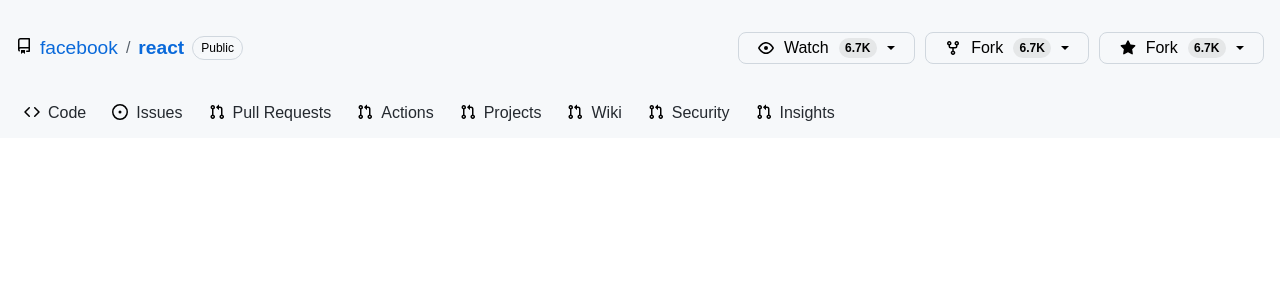
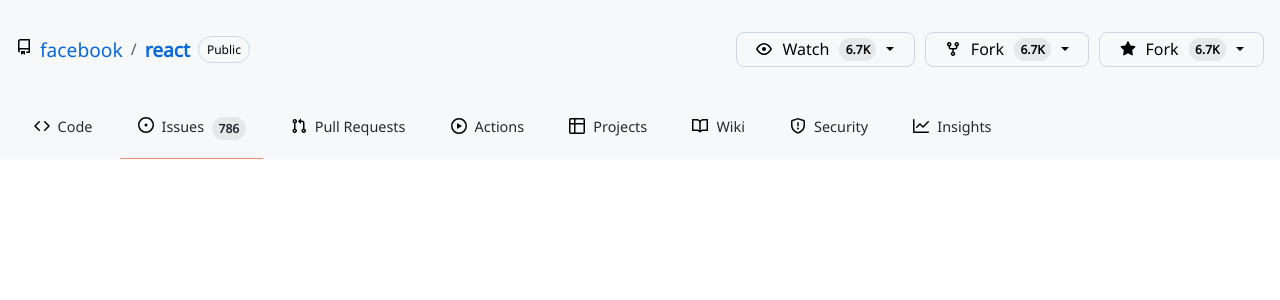
Before and after one commit to jainPrajwal/issues, a React (Create React App) app: page / in a window 1280 px wide. Shown: the top 300 px of the page. Built offline with nearby package versions, Linux system fonts and the light colour scheme; no server answers.

Commit message:
feat: proper alignment and hover

```diff
--- a/public/index.html
+++ b/public/index.html
@@ -24,6 +24,9 @@
       work correctly both with client-side routing and a non-root public URL.
       Learn how to configure a non-root public URL by running `npm run build`.
     -->
+    <link rel="preconnect" href="https://fonts.googleapis.com">
+    <link rel="preconnect" href="https://fonts.gstatic.com" crossorigin>
+    <link href="https://fonts.googleapis.com/css2?family=Noto+Sans&display=swap" rel="stylesheet">
     <title>React App</title>
   </head>
   <body>
--- a/src/common.css
+++ b/src/common.css
@@ -424,7 +424,8 @@
     padding: 0;
     margin: 0;
     box-sizing: border-box;
-    font-size: 1rem;
+    font-family: 'Noto Sans', sans-serif;
+
 }
 
 .color-fg-muted {
--- a/src/components/header/NavigationBar.module.css
+++ b/src/components/header/NavigationBar.module.css
@@ -1,9 +1,20 @@
 .navItemLink {
     color: var(--color-fg-default);
+    padding: 0.6rem;
 }
 
-.navItem:hover {
+.navItemLink:hover {
     background-color: var(--color-action-list-item-default-hover-bg);
-    border-radius: 12px;;
+    border-radius: 8px;
+    ;
     cursor: pointer;
+
 }
+
+.borderBottomActive {
+    border-bottom: 1px solid var(--color-primer-border-active);
+}
+
+.navItem {
+
+}
--- a/src/components/header/NavigationBar.tsx
+++ b/src/components/header/NavigationBar.tsx
@@ -1,36 +1,41 @@
 import { default as styles } from "./NavigationBar.module.css";
 
 export function NavigationBar() {
-    const {navItemLink, navItem} = styles;
+    const { navItemLink, navItem,borderBottomActive } = styles;
     return <div>
-        <ul className="d-flex gap-10 py-sm pt-lg text-black f-wrap">
+        <ul className="d-flex gap-10  pt-lg  f-wrap">
             <li className={`p-sm ${navItem}`}>
-                <a href="/" className={`d-flex ${navItemLink}`}>
+                <a href="/" className={`d-flex ${navItemLink} ai-center`}>
                     <svg aria-hidden="true" height="16" viewBox="0 0 16 16" version="1.1" width="16" className="octicon octicon-code UnderlineNav-octicon d-none d-sm-inline">
                         <path fill-rule="evenodd" d="M4.72 3.22a.75.75 0 011.06 1.06L2.06 8l3.72 3.72a.75.75 0 11-1.06 1.06L.47 8.53a.75.75 0 010-1.06l4.25-4.25zm6.56 0a.75.75 0 10-1.06 1.06L13.94 8l-3.72 3.72a.75.75 0 101.06 1.06l4.25-4.25a.75.75 0 000-1.06l-4.25-4.25z"></path>
                     </svg>
-                    <span className="ml-sm">
+                    <span className="ml-sm text-small">
                         Code
                     </span>
                 </a>
             </li>
-            <li className={`p-sm ${navItem}`}>
+            <li className={`p-sm ${navItem} ${borderBottomActive}`}>
 
-                <a href="/" className={`d-flex ${navItemLink}`}>
+                <a href="/" className={`d-flex ${navItemLink} `}>
                     <svg aria-hidden="true" height="16" viewBox="0 0 16 16" version="1.1" width="16" className="octicon octicon-issue-opened UnderlineNav-octicon d-none d-sm-inline">
                         <path d="M8 9.5a1.5 1.5 0 100-3 1.5 1.5 0 000 3z"></path><path fill-rule="evenodd" d="M8 0a8 8 0 100 16A8 8 0 008 0zM1.5 8a6.5 6.5 0 1113 0 6.5 6.5 0 01-13 0z"></path>
                     </svg>
-                    <span className="ml-sm">
+                    <span className="ml-sm text-small">
                         Issues
+                    </span>
+                    <span
+                        className="ml-sm notifications-counter "
+                    >
+                        786
                     </span>
                 </a>
             </li>
             <li className={`p-sm ${navItem}`}>
-                <a href="/" className={`d-flex ${navItemLink}`}>
+                <a href="/" className={`d-flex ${navItemLink} ai-center`}>
                     <svg aria-hidden="true" height="16" viewBox="0 0 16 16" version="1.1" width="16" className="octicon octicon-git-pull-request UnderlineNav-octicon d-none d-sm-inline">
                         <path fill-rule="evenodd" d="M7.177 3.073L9.573.677A.25.25 0 0110 .854v4.792a.25.25 0 01-.427.177L7.177 3.427a.25.25 0 010-.354zM3.75 2.5a.75.75 0 100 1.5.75.75 0 000-1.5zm-2.25.75a2.25 2.25 0 113 2.122v5.256a2.251 2.251 0 11-1.5 0V5.372A2.25 2.25 0 011.5 3.25zM11 2.5h-1V4h1a1 1 0 011 1v5.628a2.251 2.251 0 101.5 0V5A2.5 2.5 0 0011 2.5zm1 10.25a.75.75 0 111.5 0 .75.75 0 01-1.5 0zM3.75 12a.75.75 0 100 1.5.75.75 0 000-1.5z"></path>
                     </svg>
-                    <span className="ml-sm">
+                    <span className="ml-sm text-small">
                         Pull Requests
                     </span>
 
@@ -38,55 +43,55 @@
             </li>
             <li className={`p-sm ${navItem}`}>
 
-                <a href="/" className={`d-flex ${navItemLink}`}>
-                    <svg aria-hidden="true" height="16" viewBox="0 0 16 16" version="1.1" width="16" className="octicon octicon-git-pull-request UnderlineNav-octicon d-none d-sm-inline">
-                        <path fill-rule="evenodd" d="M7.177 3.073L9.573.677A.25.25 0 0110 .854v4.792a.25.25 0 01-.427.177L7.177 3.427a.25.25 0 010-.354zM3.75 2.5a.75.75 0 100 1.5.75.75 0 000-1.5zm-2.25.75a2.25 2.25 0 113 2.122v5.256a2.251 2.251 0 11-1.5 0V5.372A2.25 2.25 0 011.5 3.25zM11 2.5h-1V4h1a1 1 0 011 1v5.628a2.251 2.251 0 101.5 0V5A2.5 2.5 0 0011 2.5zm1 10.25a.75.75 0 111.5 0 .75.75 0 01-1.5 0zM3.75 12a.75.75 0 100 1.5.75.75 0 000-1.5z"></path>
+                <a href="/" className={`d-flex ${navItemLink} ai-center`}>
+                    <svg aria-hidden="true" height="16" viewBox="0 0 16 16" version="1.1" width="16" data-view-component="true" className="octicon octicon-play UnderlineNav-octicon d-none d-sm-inline">
+                        <path fill-rule="evenodd" d="M1.5 8a6.5 6.5 0 1113 0 6.5 6.5 0 01-13 0zM8 0a8 8 0 100 16A8 8 0 008 0zM6.379 5.227A.25.25 0 006 5.442v5.117a.25.25 0 00.379.214l4.264-2.559a.25.25 0 000-.428L6.379 5.227z"></path>
                     </svg>
-                    <span className="ml-sm">
+                    <span className="ml-sm text-small">
                         Actions
                     </span>
                 </a>
             </li>
             <li className={`p-sm ${navItem}`}>
 
-                <a href="/" className={`d-flex ${navItemLink}`}>
-                    <svg aria-hidden="true" height="16" viewBox="0 0 16 16" version="1.1" width="16" className="octicon octicon-git-pull-request UnderlineNav-octicon d-none d-sm-inline">
-                        <path fill-rule="evenodd" d="M7.177 3.073L9.573.677A.25.25 0 0110 .854v4.792a.25.25 0 01-.427.177L7.177 3.427a.25.25 0 010-.354zM3.75 2.5a.75.75 0 100 1.5.75.75 0 000-1.5zm-2.25.75a2.25 2.25 0 113 2.122v5.256a2.251 2.251 0 11-1.5 0V5.372A2.25 2.25 0 011.5 3.25zM11 2.5h-1V4h1a1 1 0 011 1v5.628a2.251 2.251 0 101.5 0V5A2.5 2.5 0 0011 2.5zm1 10.25a.75.75 0 111.5 0 .75.75 0 01-1.5 0zM3.75 12a.75.75 0 100 1.5.75.75 0 000-1.5z"></path>
+                <a href="/" className={`d-flex ${navItemLink} ai-center`}>
+                    <svg aria-hidden="true" height="16" viewBox="0 0 16 16" version="1.1" width="16" data-view-component="true" className="octicon octicon-table UnderlineNav-octicon d-none d-sm-inline">
+                        <path fill-rule="evenodd" d="M0 1.75C0 .784.784 0 1.75 0h12.5C15.216 0 16 .784 16 1.75v12.5A1.75 1.75 0 0114.25 16H1.75A1.75 1.75 0 010 14.25V1.75zM1.5 6.5v7.75c0 .138.112.25.25.25H5v-8H1.5zM5 5H1.5V1.75a.25.25 0 01.25-.25H5V5zm1.5 1.5v8h7.75a.25.25 0 00.25-.25V6.5h-8zm8-1.5h-8V1.5h7.75a.25.25 0 01.25.25V5z"></path>
                     </svg>
-                    <span className="ml-sm">
+                    <span className="ml-sm text-small">
                         Projects
                     </span>
                 </a>
             </li>
             <li className={`p-sm ${navItem}`}>
 
-                <a href="/" className={`d-flex ${navItemLink}`}>
-                    <svg aria-hidden="true" height="16" viewBox="0 0 16 16" version="1.1" width="16" className="octicon octicon-git-pull-request UnderlineNav-octicon d-none d-sm-inline">
-                        <path fill-rule="evenodd" d="M7.177 3.073L9.573.677A.25.25 0 0110 .854v4.792a.25.25 0 01-.427.177L7.177 3.427a.25.25 0 010-.354zM3.75 2.5a.75.75 0 100 1.5.75.75 0 000-1.5zm-2.25.75a2.25 2.25 0 113 2.122v5.256a2.251 2.251 0 11-1.5 0V5.372A2.25 2.25 0 011.5 3.25zM11 2.5h-1V4h1a1 1 0 011 1v5.628a2.251 2.251 0 101.5 0V5A2.5 2.5 0 0011 2.5zm1 10.25a.75.75 0 111.5 0 .75.75 0 01-1.5 0zM3.75 12a.75.75 0 100 1.5.75.75 0 000-1.5z"></path>
+                <a href="/" className={`d-flex ${navItemLink} ai-center`}>
+                    <svg aria-hidden="true" height="16" viewBox="0 0 16 16" version="1.1" width="16" data-view-component="true" className="octicon octicon-book UnderlineNav-octicon d-none d-sm-inline">
+                        <path fill-rule="evenodd" d="M0 1.75A.75.75 0 01.75 1h4.253c1.227 0 2.317.59 3 1.501A3.744 3.744 0 0111.006 1h4.245a.75.75 0 01.75.75v10.5a.75.75 0 01-.75.75h-4.507a2.25 2.25 0 00-1.591.659l-.622.621a.75.75 0 01-1.06 0l-.622-.621A2.25 2.25 0 005.258 13H.75a.75.75 0 01-.75-.75V1.75zm8.755 3a2.25 2.25 0 012.25-2.25H14.5v9h-3.757c-.71 0-1.4.201-1.992.572l.004-7.322zm-1.504 7.324l.004-5.073-.002-2.253A2.25 2.25 0 005.003 2.5H1.5v9h3.757a3.75 3.75 0 011.994.574z"></path>
                     </svg>
-                    <span className="ml-sm">
+                    <span className="ml-sm text-small">
                         Wiki
                     </span>
                 </a>
             </li>
             <li className={`p-sm ${navItem}`}>
 
-                <a href="/" className={`d-flex ${navItemLink}`}>
-                    <svg aria-hidden="true" height="16" viewBox="0 0 16 16" version="1.1" width="16" className="octicon octicon-git-pull-request UnderlineNav-octicon d-none d-sm-inline">
-                        <path fill-rule="evenodd" d="M7.177 3.073L9.573.677A.25.25 0 0110 .854v4.792a.25.25 0 01-.427.177L7.177 3.427a.25.25 0 010-.354zM3.75 2.5a.75.75 0 100 1.5.75.75 0 000-1.5zm-2.25.75a2.25 2.25 0 113 2.122v5.256a2.251 2.251 0 11-1.5 0V5.372A2.25 2.25 0 011.5 3.25zM11 2.5h-1V4h1a1 1 0 011 1v5.628a2.251 2.251 0 101.5 0V5A2.5 2.5 0 0011 2.5zm1 10.25a.75.75 0 111.5 0 .75.75 0 01-1.5 0zM3.75 12a.75.75 0 100 1.5.75.75 0 000-1.5z"></path>
+                <a href="/" className={`d-flex ${navItemLink} ai-center`}>
+                    <svg aria-hidden="true" height="16" viewBox="0 0 16 16" version="1.1" width="16" data-view-component="true" className="octicon octicon-shield UnderlineNav-octicon d-none d-sm-inline">
+                        <path fill-rule="evenodd" d="M7.467.133a1.75 1.75 0 011.066 0l5.25 1.68A1.75 1.75 0 0115 3.48V7c0 1.566-.32 3.182-1.303 4.682-.983 1.498-2.585 2.813-5.032 3.855a1.7 1.7 0 01-1.33 0c-2.447-1.042-4.049-2.357-5.032-3.855C1.32 10.182 1 8.566 1 7V3.48a1.75 1.75 0 011.217-1.667l5.25-1.68zm.61 1.429a.25.25 0 00-.153 0l-5.25 1.68a.25.25 0 00-.174.238V7c0 1.358.275 2.666 1.057 3.86.784 1.194 2.121 2.34 4.366 3.297a.2.2 0 00.154 0c2.245-.956 3.582-2.104 4.366-3.298C13.225 9.666 13.5 8.36 13.5 7V3.48a.25.25 0 00-.174-.237l-5.25-1.68zM9 10.5a1 1 0 11-2 0 1 1 0 012 0zm-.25-5.75a.75.75 0 10-1.5 0v3a.75.75 0 001.5 0v-3z"></path>
                     </svg>
-                    <span className="ml-sm">
+                    <span className="ml-sm text-small">
                         Security
                     </span>
                 </a>
             </li>
             <li className={`p-sm ${navItem}`}>
 
-                <a href="/" className={`d-flex ${navItemLink}`}>
-                    <svg aria-hidden="true" height="16" viewBox="0 0 16 16" version="1.1" width="16" className="octicon octicon-git-pull-request UnderlineNav-octicon d-none d-sm-inline">
-                        <path fill-rule="evenodd" d="M7.177 3.073L9.573.677A.25.25 0 0110 .854v4.792a.25.25 0 01-.427.177L7.177 3.427a.25.25 0 010-.354zM3.75 2.5a.75.75 0 100 1.5.75.75 0 000-1.5zm-2.25.75a2.25 2.25 0 113 2.122v5.256a2.251 2.251 0 11-1.5 0V5.372A2.25 2.25 0 011.5 3.25zM11 2.5h-1V4h1a1 1 0 011 1v5.628a2.251 2.251 0 101.5 0V5A2.5 2.5 0 0011 2.5zm1 10.25a.75.75 0 111.5 0 .75.75 0 01-1.5 0zM3.75 12a.75.75 0 100 1.5.75.75 0 000-1.5z"></path>
+                <a href="/" className={`d-flex ${navItemLink} ai-center`}>
+                    <svg aria-hidden="true" height="16" viewBox="0 0 16 16" version="1.1" width="16" data-view-component="true" className="octicon octicon-graph UnderlineNav-octicon d-none d-sm-inline">
+                        <path fill-rule="evenodd" d="M1.5 1.75a.75.75 0 00-1.5 0v12.5c0 .414.336.75.75.75h14.5a.75.75 0 000-1.5H1.5V1.75zm14.28 2.53a.75.75 0 00-1.06-1.06L10 7.94 7.53 5.47a.75.75 0 00-1.06 0L3.22 8.72a.75.75 0 001.06 1.06L7 7.06l2.47 2.47a.75.75 0 001.06 0l5.25-5.25z"></path>
                     </svg>
-                    <span className="ml-sm">
+                    <span className="ml-sm text-small">
                         Insights
                     </span>
                 </a>
```
